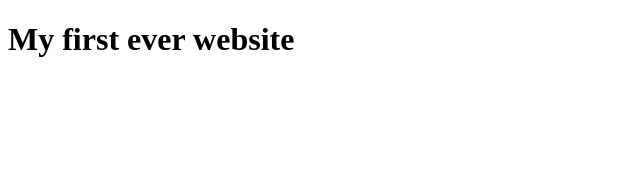
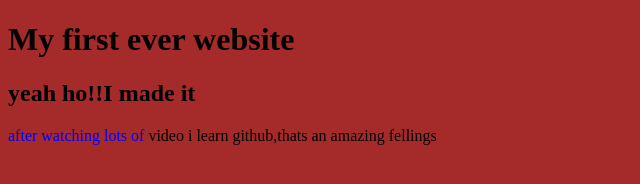
Before and after one commit to Taufiqul111/My-first-Website, a plain HTML site: page My-first-Website/index.html in a window 1280 px wide. Shown: the whole page, without its empty margins (0-640 px from the left). Drawn offline with Linux system fonts and the light colour scheme.

Commit message:
learned github

```diff
--- a/My-first-Website/index.html
+++ b/My-first-Website/index.html
@@ -1,6 +1,15 @@
 <!DOCTYPE html>
 <html lang="en">
 <head>
+    <style>
+        span{
+            color: blue;
+
+        }
+        body{
+            background-color: brown;
+        }
+    </style>
     <meta charset="UTF-8">
     <meta http-equiv="X-UA-Compatible" content="IE=edge">
     <meta name="viewport" content="width=device-width, initial-scale=1.0">
@@ -8,5 +17,7 @@
 </head>
 <body>
     <h1>My first ever website</h1>
+    <h2>yeah ho!!I made it</h2>
+    <p> <span>after watching lots of</span>  video i learn github,thats an amazing fellings</p>
 </body>
 </html>
```
